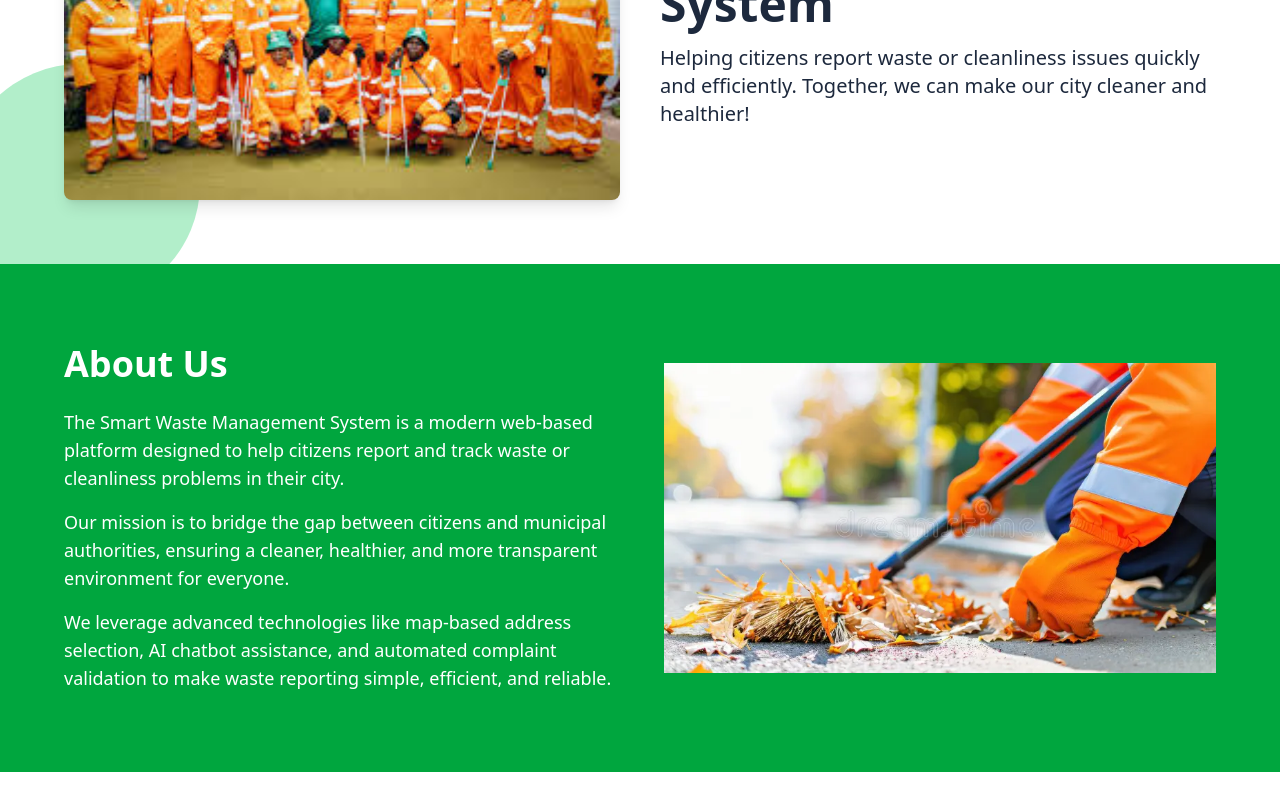
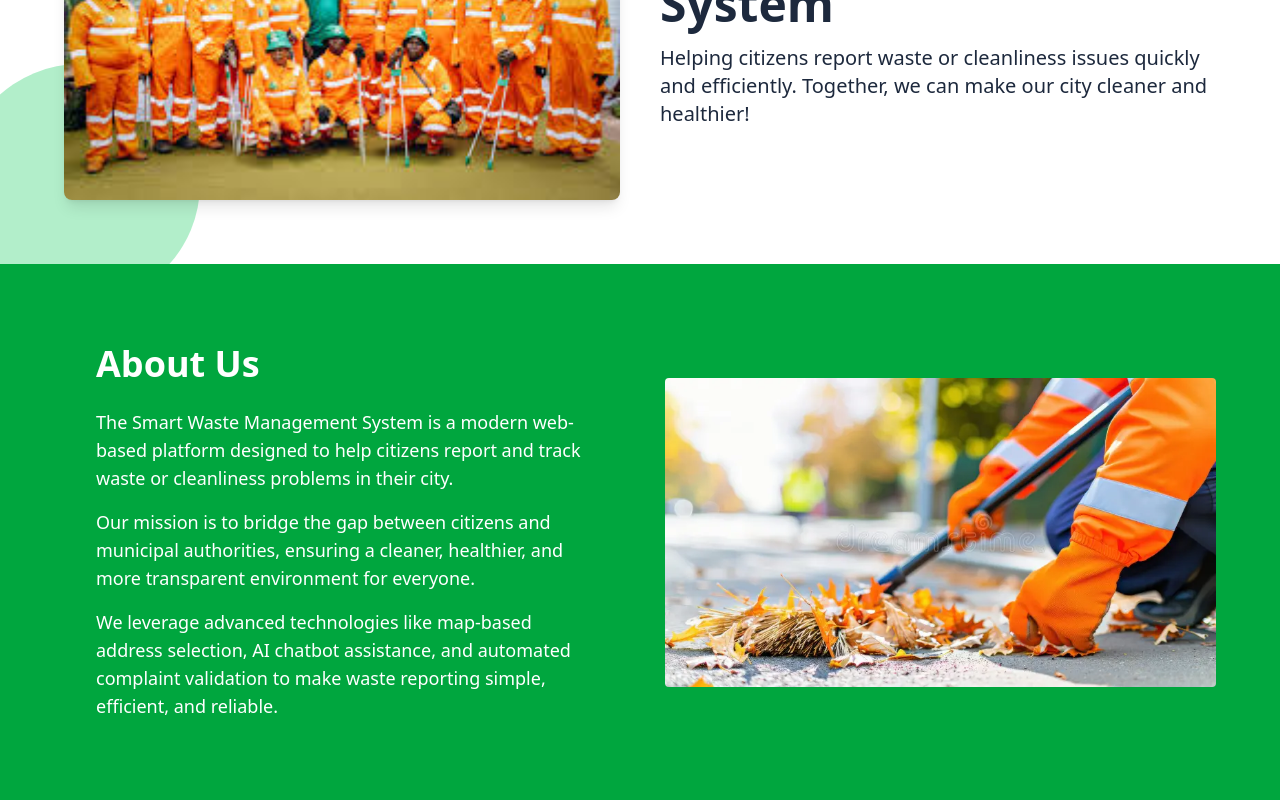
Before and after one commit to uzair-khane/smart-waste-mangement-system, a Nuxt app: page / in a window 1280 px wide. Shown: the part 1029-1829 px from the top of the page. Before the commit the page ends 1801 px from the top, so only its background shows below. Built offline with nearby package versions, Linux system fonts and the light colour scheme.

Commit message:
add a bout header welcome hero page

```diff
--- a/app/components/About.vue
+++ b/app/components/About.vue
@@ -5,7 +5,7 @@
 
 
       <!-- Text Content -->
-      <div class="lg:w-1/2 py-20 text-center lg:text-left">
+      <div class="lg:w-1/2 px-8 py-20 text-center lg:text-left">
         <h2 class="text-3xl sm:text-4xl font-bold mb-6">About Us</h2>
         <p class="text-lg mb-4">
           The Smart Waste Management System is a modern web-based platform designed to help citizens report and track waste or cleanliness problems in their city.
@@ -22,7 +22,7 @@
         <img
           src="/images/about.png"
           alt="About Smart Waste Management"
-          class="w-full h-full "
+          class="w-full h-full rounded-sm "
         />
       </div>
     </div>
```
